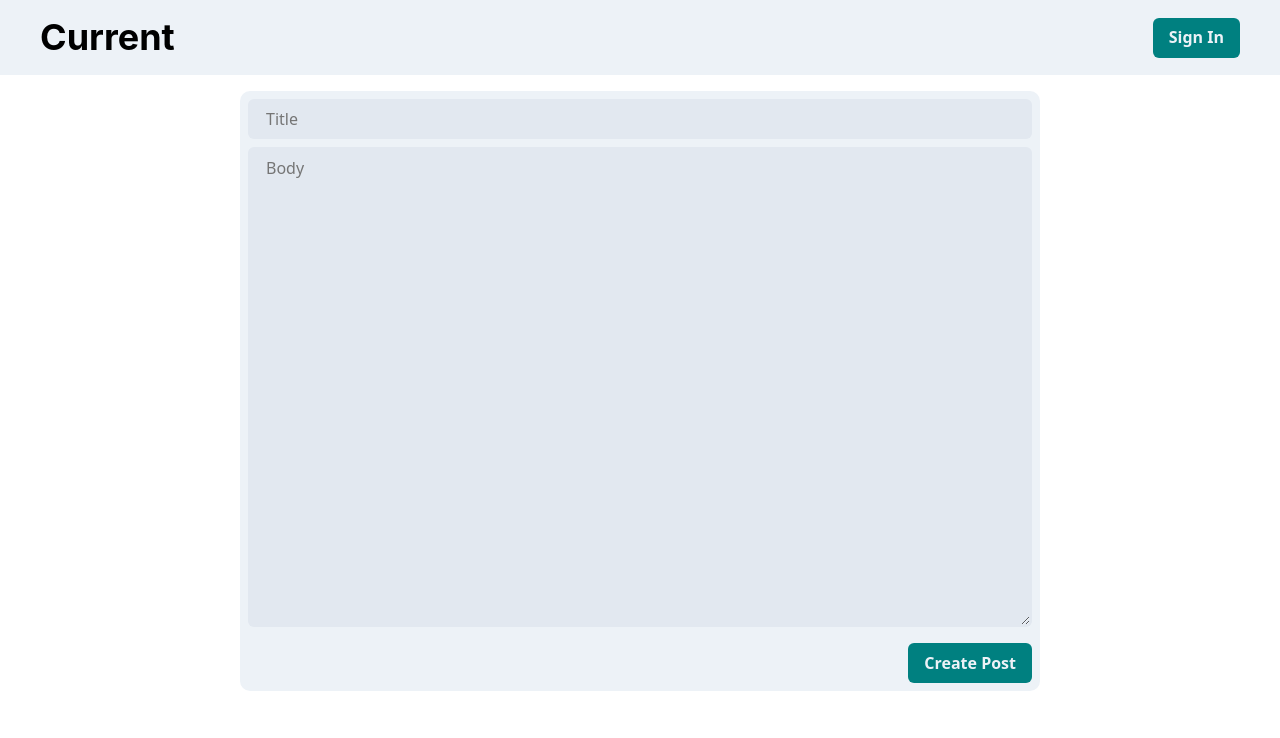
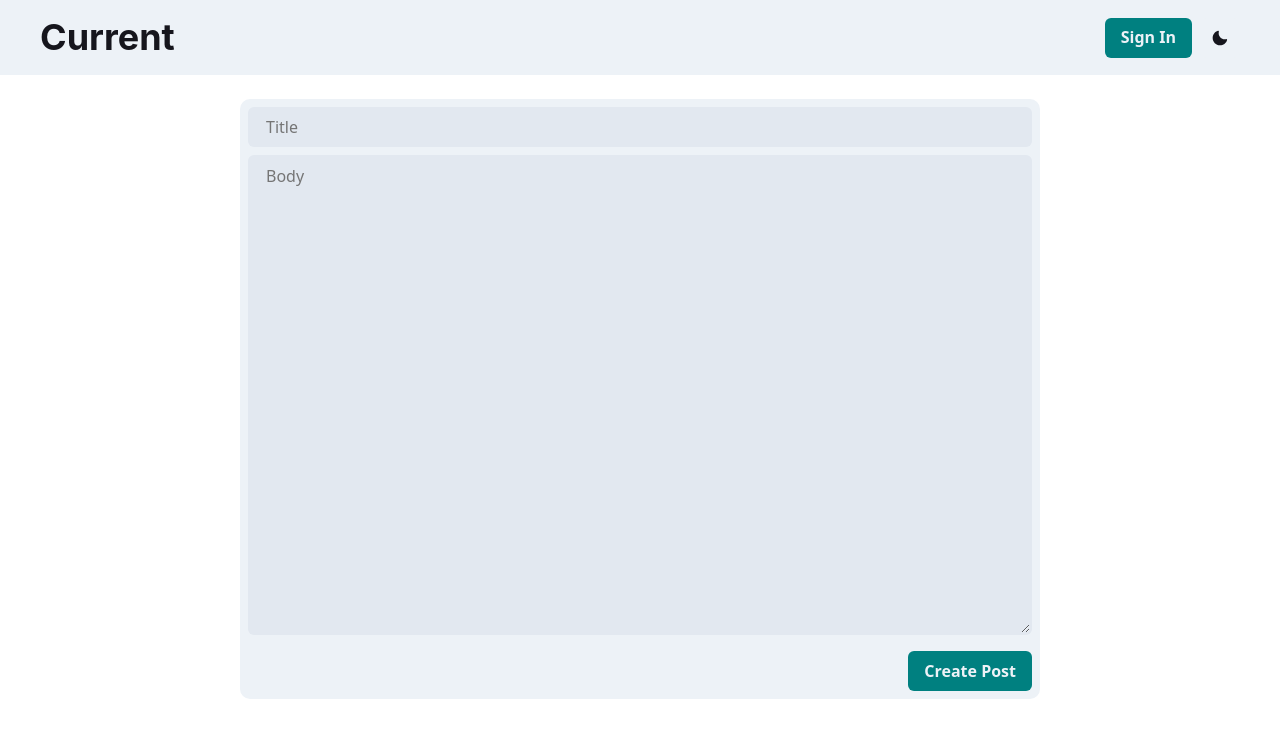
Before and after one commit to iDarkLightning/current, a Next.js app: page /create-post in a window 1280 px wide. Shown: the top 738 px of the page. Built offline with nearby package versions, Linux system fonts and the light colour scheme; no server answers.

Commit message:
added dark mode

```diff
--- a/src/components/Layout.tsx
+++ b/src/components/Layout.tsx
@@ -1,16 +1,39 @@
-import { Box } from "@chakra-ui/react";
+import { Box, Flex, Table, useColorModeValue } from "@chakra-ui/react";
 import React from "react";
 import Nav from "./Nav";
 
 interface Props {}
 
-const Layout: React.FC<Props> = ({ children }) => (
-  <Box height="100vh" display="flex" flexDirection="column">
-    <Box position="sticky" top={0} zIndex={1}>
-      <Nav />
-    </Box>
-    {children}
-  </Box>
-);
+const Layout: React.FC<Props> = ({ children }) => {
+  const bgColor = useColorModeValue("white", "dark.900");
+  const textColor = useColorModeValue("black", "darkText");
+  const scrollColor = useColorModeValue("gray", "#242C37");
+
+  return (
+    <Flex
+      bgColor={bgColor}
+      color={textColor}
+      flexDirection="column"
+      height="100vh"
+    >
+      <Box position="sticky" top={0} zIndex={1} pb="2vh" overflow="hidden">
+        <Nav />
+      </Box>
+      <Box
+        height="100%"
+        overflowY="auto"
+        css={{
+          "&::-webkit-scrollbar": { width: "8px" },
+          "&::-webkit-scrollbar-thumb": {
+            background: scrollColor,
+            borderRadius: "25px",
+          },
+        }}
+      >
+        {children}
+      </Box>
+    </Flex>
+  );
+};
 
 export default Layout;
--- a/src/components/Nav.tsx
+++ b/src/components/Nav.tsx
@@ -1,17 +1,34 @@
-import { Avatar, Box, Button, Flex, Heading, HStack } from "@chakra-ui/react";
+import { MoonIcon, SunIcon } from "@chakra-ui/icons";
+import {
+  Avatar,
+  Box,
+  Button,
+  Flex,
+  Heading,
+  HStack,
+  IconButton,
+  useColorMode,
+  useColorModeValue,
+} from "@chakra-ui/react";
 import { signIn, signOut, useSession } from "next-auth/react";
 import NextLink from "next/link";
-import React from "react";
+import React, { useEffect } from "react";
 
 interface NavProps {}
 
 const Nav: React.FC<NavProps> = ({}) => {
   const { data: session } = useSession();
+  const { toggleColorMode } = useColorMode();
+  const showMoon = useColorModeValue(true, false);
+  const bgColor = useColorModeValue("gray.100", "dark.800");
+  const textColor = useColorModeValue("black", "darkText");
 
   return (
-    <Flex justifyContent="space-between" p="2vh 5vh 2vh 5vh" bgColor="gray.100">
+    <Flex justifyContent="space-between" p="2vh 5vh 2vh 5vh" bgColor={bgColor}>
       <NextLink href="/">
-        <Heading _hover={{ cursor: "pointer" }}>Current</Heading>
+        <Heading _hover={{ cursor: "pointer" }} color={textColor}>
+          Current
+        </Heading>
       </NextLink>
       <HStack>
         {session && (
@@ -25,6 +42,11 @@ const Nav: React.FC<NavProps> = ({}) => {
         >
           {session ? "Sign Out" : "Sign In"}
         </Button>
+        <IconButton
+          aria-label="toggle-colour-mode"
+          onClick={toggleColorMode}
+          icon={showMoon ? <MoonIcon /> : <SunIcon />}
+        />
       </HStack>
     </Flex>
   );
--- a/src/pages/_app.tsx
+++ b/src/pages/_app.tsx
@@ -1,4 +1,4 @@
-import { CSSReset, ThemeProvider } from "@chakra-ui/react";
+import { ColorModeProvider, CSSReset, ThemeProvider } from "@chakra-ui/react";
 import { SessionProvider } from "next-auth/react";
 import { AppProps } from "next/dist/shared/lib/router/router";
 import React from "react";
@@ -9,7 +9,9 @@ const App = ({ Component, pageProps }: AppProps) => {
     <ThemeProvider theme={theme}>
       <CSSReset />
       <SessionProvider>
-        <Component {...pageProps} />
+        <ColorModeProvider options={theme.config}>
+          <Component {...pageProps} />
+        </ColorModeProvider>
       </SessionProvider>
     </ThemeProvider>
   );
--- /dev/null
+++ b/src/pages/_document.tsx
@@ -0,0 +1,16 @@
+import { ColorModeScript } from "@chakra-ui/react";
+import NextDocument, { Html, Head, Main, NextScript } from "next/document";
+import theme from "../theme";
+
+const Document = () => (
+  <Html lang="en">
+    <Head />
+    <body>
+      <ColorModeScript initialColorMode="light" />
+      <Main />
+      <NextScript />
+    </body>
+  </Html>
+);
+
+export default Document;
--- a/src/pages/create-post.tsx
+++ b/src/pages/create-post.tsx
@@ -7,6 +7,7 @@ import {
   Input,
   Stack,
   Textarea,
+  useColorModeValue,
 } from "@chakra-ui/react";
 import axios from "axios";
 import { NextPage } from "next";
@@ -18,16 +19,17 @@ import Layout from "../components/Layout";
 
 const CreatePost: NextPage = () => {
   const router = useRouter();
+  const bgColor = useColorModeValue("gray.100", "dark.800");
+  const inputColor = useColorModeValue("gray.200", "dark.700");
   const [bodyValue, setBodyValue] = useState("");
   const [titleValue, setTitleValue] = useState("");
 
   const createPost = async () => {
-    const res = await axios.post("api/create-post", {
+    await axios.post("api/create-post", {
       title: titleValue,
       body: bodyValue,
     });
 
-    console.log(res.data);
     router.push("/");
   };
 
@@ -37,13 +39,13 @@ const CreatePost: NextPage = () => {
         <Flex
           flexDirection="column"
           alignItems="center"
-          bgColor="gray.100"
+          bgColor={bgColor}
           p="1vh 1vh 1vh 1vh"
           borderRadius="10px"
         >
           <Stack w="100%" mb="2vh">
             <Input
-              bgColor="gray.200"
+              bgColor={inputColor}
               variant="filled"
               placeholder="Title"
               color="black"
@@ -52,7 +54,7 @@ const CreatePost: NextPage = () => {
             <Textarea
               placeholder="Body"
               onChange={(e) => setBodyValue(e.target.value)}
-              bgColor="gray.200"
+              bgColor={inputColor}
               variant="filled"
               mb="1vh"
               resize="vertical"
--- a/src/theme.ts
+++ b/src/theme.ts
@@ -1,9 +1,27 @@
-import { extendTheme } from "@chakra-ui/react";
+import { extendTheme, ThemeConfig } from "@chakra-ui/react";
+
+const config: ThemeConfig = {
+  initialColorMode: "light",
+  useSystemColorMode: false,
+};
 
 const theme = extendTheme({
   colors: {
     black: "#16161D",
+    dark: {
+      100: "#DEE3EA",
+      200: "#B2BDCD",
+      300: "#5D7290",
+      400: "#4F617A",
+      500: "#404F64",
+      600: "#323D4D",
+      700: "#242C37",
+      800: "#151A21",
+      900: "#0B0E11",
+    },
+    darkText: "#DEE3EA",
   },
+  config,
 });
 
 export default theme;
```
Also changed, not shown: src/components/CreatePost.tsx (+5 -3 lines), src/components/Post.tsx (added, +45 -0 lines), src/pages/index.tsx (+7 -49 lines), src/pages/posts/[id].tsx (+8 -4 lines), src/types/FormattedPost.ts (added, +11 -0 lines), tsconfig.json (+4 -9 lines), 1 other file (tests, documents, lock files or other folders).
